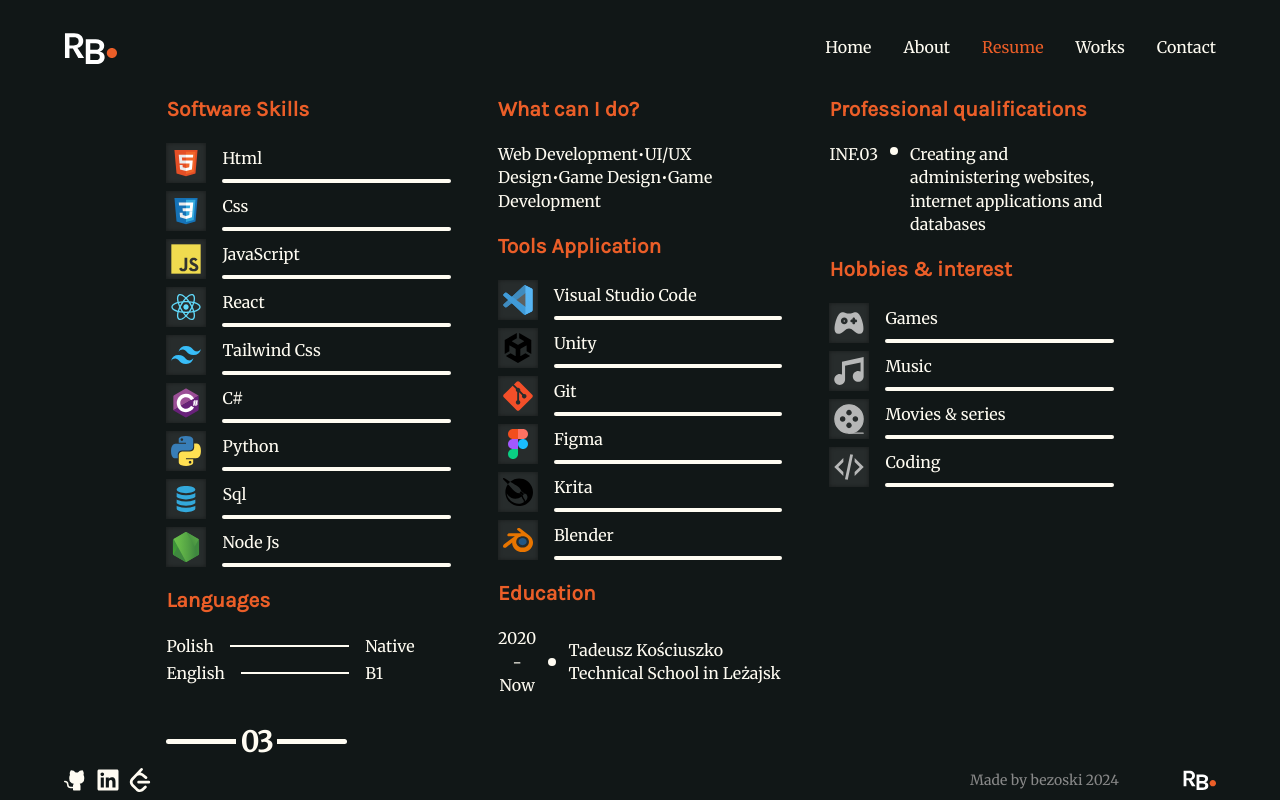
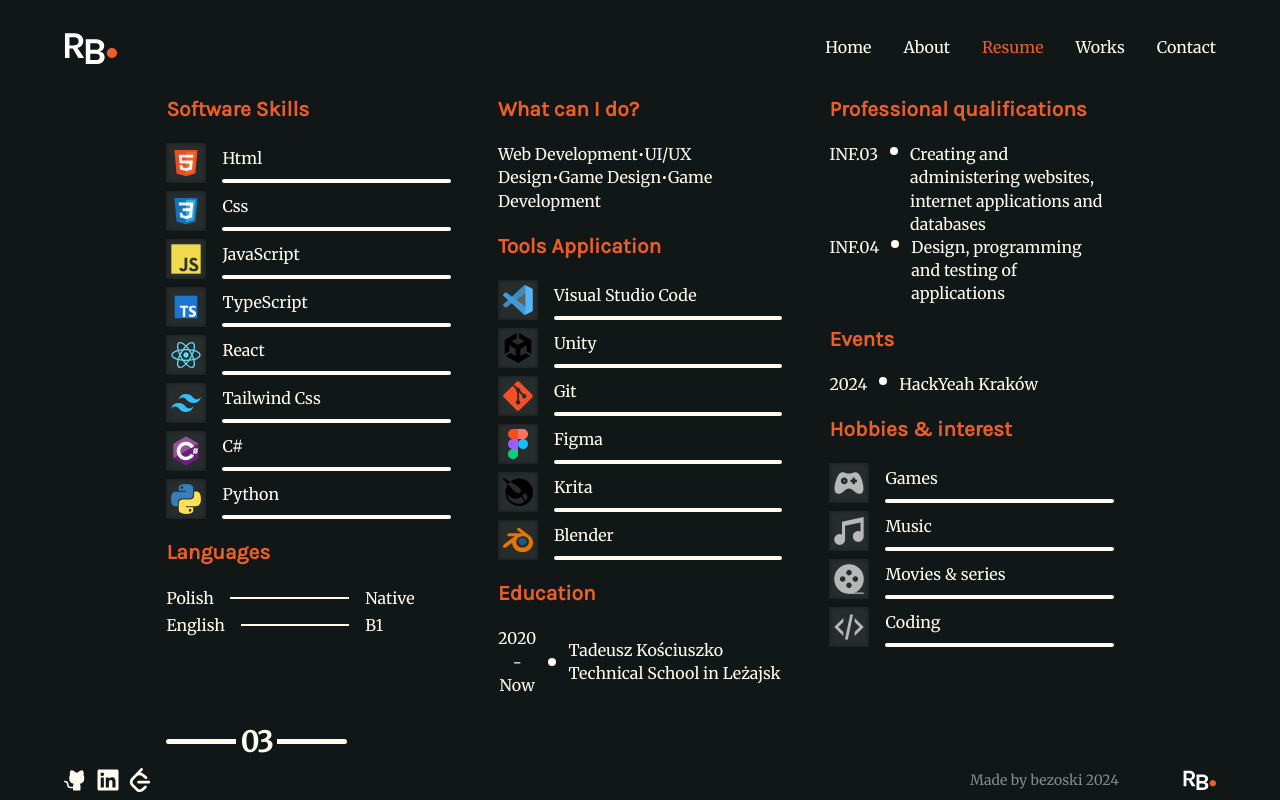
Before and after one commit to bezoski/Portfolio-Website, a React (Vite) app: page /resume in a window 1280 px wide. Built offline with nearby package versions, Linux system fonts and the light colour scheme.

Commit message:
update data

```diff
--- a/src/assets/Data/projects.js
+++ b/src/assets/Data/projects.js
@@ -1,5 +1,6 @@
 import welcomehome from '/assets/Images/Projects/welcomehome.png';
 import flowvue from '/assets/Images/Projects/flowvue.png';
+import investify from '/assets/Images/Projects/investify.png';
 
 const Projects = [
   {
@@ -13,14 +14,23 @@ const Projects = [
   },
   {
     id: 2,
+    projectName: 'Flowvue app',
     category: 'web',
-    projectName: 'Flowvue app',
     image: flowvue,
     description:
       'A program for time management and helping to organize every day. The project was created during HackHeroes 2023.',
     githubLink: 'https://github.com/bezoski/Automatizasion',
     demoLink: 'https://flowvue.vercel.app/',
   },
+  {
+    id: 3,
+    projectName: 'Investify',
+    category: 'web',
+    image: investify,
+    description:
+      'The "Investify" project was created during the HackYeah 2024 hackathon. It aims to enhance financial literacy by providing educational materials, quizzes, and a demo trading feature for managing fictional money in cryptocurrency markets.',
+    githubLink: 'https://github.com/bezoski/Investify-HackYeah2024',
+  },
 ];
 
 export default Projects;
--- a/src/assets/Data/softwareSkills.js
+++ b/src/assets/Data/softwareSkills.js
@@ -1,6 +1,7 @@
 import SwHtml from '/assets/Icons/Software/SwHtml.svg';
 import SwCss from '/assets/Icons/Software/SwCss.svg';
 import SwJavascript from '/assets/Icons/Software/SwJavascript.svg';
+import SwTypescript from '/assets/Icons/Software/SwTypescript.svg';
 import SwReact from '/assets/Icons/Software/SwReact.svg';
 import SwTailwind from '/assets/Icons/Software/SwTailwind.svg';
 import SwCsharp from '/assets/Icons/Software/SwCsharp.svg';
@@ -26,33 +27,28 @@ const softwareSkills = [
   },
   {
     id: 4,
+    icon: SwTypescript,
+    softwareName: 'TypeScript',
+  },
+  {
+    id: 5,
     icon: SwReact,
     softwareName: 'React',
   },
   {
-    id: 5,
+    id: 6,
     icon: SwTailwind,
     softwareName: 'Tailwind Css',
   },
   {
-    id: 6,
+    id: 7,
     icon: SwCsharp,
     softwareName: 'C#',
   },
   {
-    id: 7,
+    id: 8,
     icon: SwPython,
     softwareName: 'Python',
-  },
-  {
-    id: 8,
-    icon: SwSql,
-    softwareName: 'Sql',
-  },
-  {
-    id: 9,
-    icon: SwNode,
-    softwareName: 'Node Js',
   },
 ];
 
--- a/src/components/Resume/Events.jsx
+++ b/src/components/Resume/Events.jsx
@@ -10,11 +10,11 @@ const Events = () => {
         description="HackYeah Kraków"
         width={40}
       />
-      <ListElementSecondary
+      {/* <ListElementSecondary
         title="2024"
         description="NASA Space Apps Challenge Stalowa Wola"
         width={40}
-      />
+      /> */}
     </div>
   );
 };
--- a/src/components/Resume/Qualifications.jsx
+++ b/src/components/Resume/Qualifications.jsx
@@ -10,11 +10,11 @@ const Qualifications = () => {
         description="Creating and administering websites, internet applications and databases"
         width={60}
       />
-      {/* <ListElementSecondary
-        title="XXX.XX"
-        description="Lorem ipsum dolor sit amet, consectetur adipiscing elit"
+      <ListElementSecondary
+        title="INF.04"
+        description="Design, programming and testing of applications"
         width={60}
-      /> */}
+      />
     </div>
   );
 };
--- a/src/pages/Resume/Resume.jsx
+++ b/src/pages/Resume/Resume.jsx
@@ -28,7 +28,7 @@ const Resume = () => {
         </div>
         <div className="flex flex-col w-2/3 md:w-1/3 md:items-end mb-14 md:mb-12">
           <Qualifications />
-          {/* <Events /> */}
+          <Events />
           <Hobbies />
         </div>
       </div>
```
Also changed, not shown: public/assets/Icons/Software/SwTypescript.svg (added), public/assets/Images/Projects/investify.png (added).
